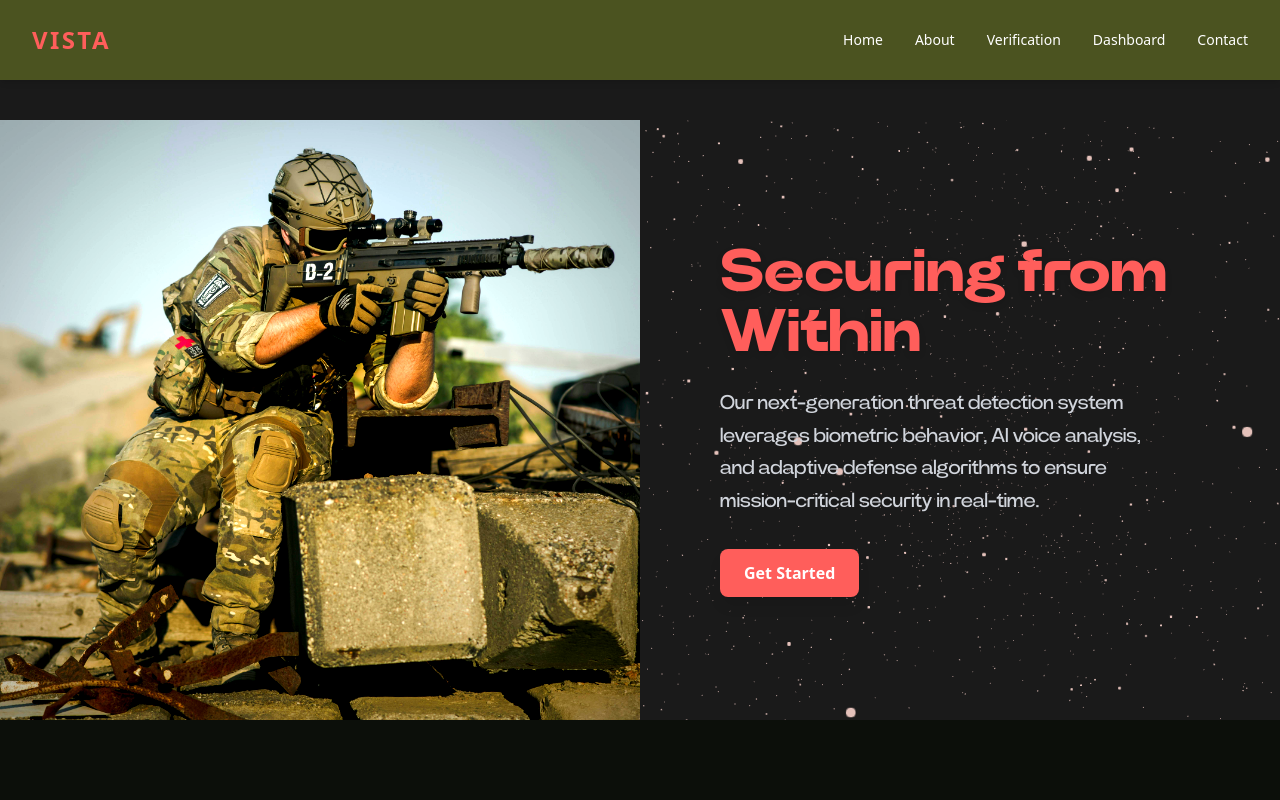
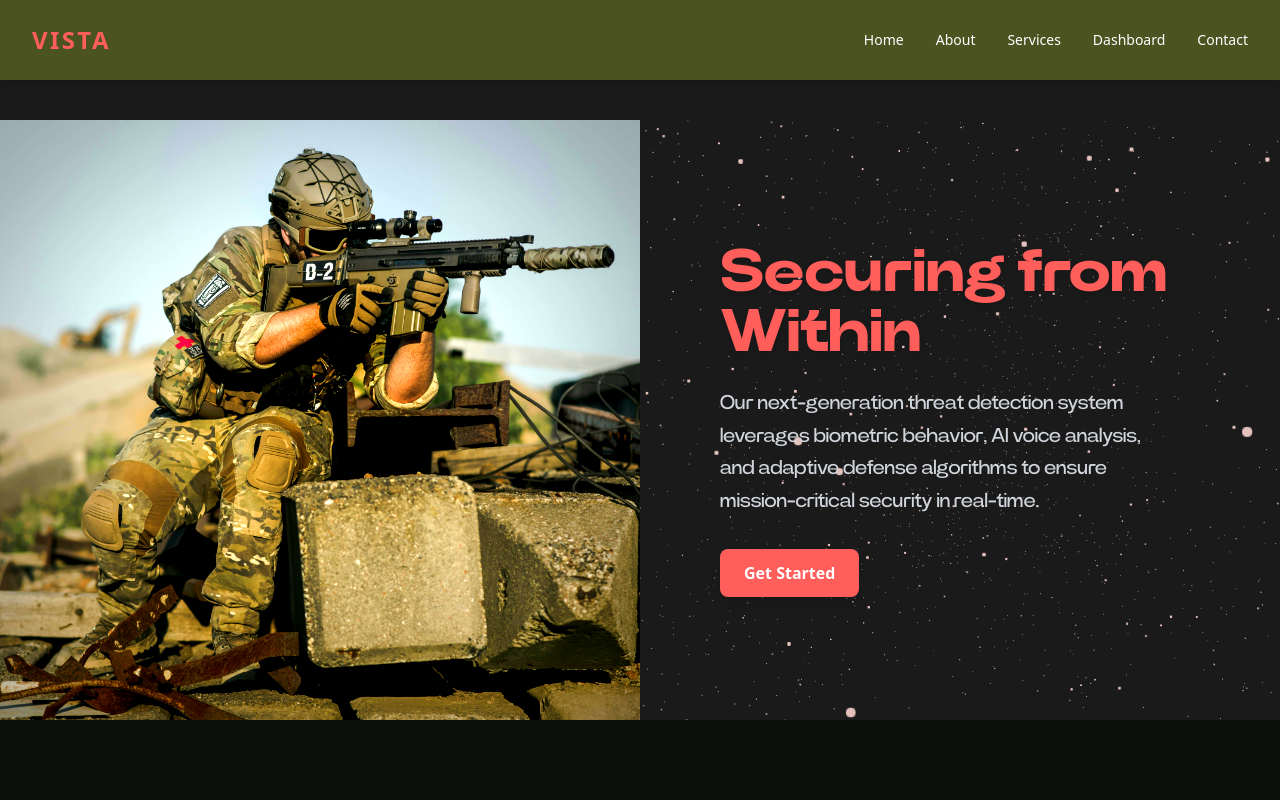
Before and after one commit to NIVISH24/VISTA, a Next.js app in the folder client-admin/vista_frontend/: page / in a window 1280 px wide. Shown: the top 800 px of the page. Built offline with nearby package versions, Linux system fonts and the light colour scheme.

Commit message:
Updated Navbar.js

```diff
--- a/client-admin/vista_frontend/components/Navbar.jsx
+++ b/client-admin/vista_frontend/components/Navbar.jsx
@@ -1,27 +1,58 @@
 "use client";
 
 import { useState } from "react";
+import { usePathname } from "next/navigation";
+import { Menu, X } from "lucide-react";
 import Link from "next/link";
-import { Menu, X } from "lucide-react";
 
 export default function Navbar() {
   const [menuOpen, setMenuOpen] = useState(false);
+  const pathname = usePathname();
+
+  const handleScroll = (id) => {
+    const section = document.getElementById(id);
+    if (section) {
+      section.scrollIntoView({ behavior: "smooth" });
+      setMenuOpen(false);
+    }
+  };
+
+  const isDashboard = pathname === "/dashboard";
+  const isHome = pathname === "/";
+
+  const headerClass = isDashboard
+    ? "w-full fixed top-0 z-50 bg-[#adabab16] backdrop-blur-md text-white shadow-md"
+    : isHome
+    ? "w-full fixed top-0 z-50 bg-[#4B5320] text-white shadow-md"
+    : "w-full fixed top-0 z-50 bg-black text-white shadow-md"; // fallback if needed
 
   return (
-    <header className="w-full fixed top-0 z-50 bg-[#4B5320] text-white shadow-md fon">
+    <header className={headerClass}>
       <div className="max-w-7xl mx-auto px-4 sm:px-6 lg:px-8 flex justify-between items-center h-20">
         {/* Logo */}
-        <div className="text-2xl font-extrabold tracking-widest text-[#FF5E5B]">
-          VISTA
-        </div>
+        <Link href="/">
+          <div className="text-2xl font-extrabold tracking-widest text-[#FF5E5B] cursor-pointer">
+            VISTA
+          </div>
+        </Link>
 
         {/* Desktop Navigation */}
         <nav className="hidden md:flex gap-8 text-sm font-medium">
-          <Link href="/">Home</Link>
-          <Link href="/about">About</Link>
-          <Link href="/verification">Verification</Link>
-          <Link href="/dashboard">Dashboard</Link>
-          <Link href="/contact">Contact</Link>
+          <button onClick={() => handleScroll("hero")} className="hover:text-khaki">
+            Home
+          </button>
+          <button onClick={() => handleScroll("about")} className="hover:text-khaki">
+            About
+          </button>
+          <button onClick={() => handleScroll("services")} className="hover:text-khaki">
+            Services
+          </button>
+          <Link href="/dashboard" passHref>
+    <button className="text-right">Dashboard</button>
+  </Link>
+          <button onClick={() => handleScroll("footer")} className="hover:text-khaki">
+            Contact
+          </button>
         </nav>
 
         {/* Mobile Menu Button */}
@@ -34,7 +65,7 @@ export default function Navbar() {
         </div>
       </div>
 
-      {/* Right Slide-in Mobile Menu */}
+      {/* Slide-in Mobile Menu */}
       <div
         className={`fixed top-0 right-0 h-full w-64 bg-[#4B5320] text-white z-50 transform transition-transform duration-300 ease-in-out ${
           menuOpen ? "translate-x-0" : "translate-x-full"
@@ -47,11 +78,16 @@ export default function Navbar() {
           </button>
         </div>
         <nav className="flex flex-col gap-6 px-6 py-6 text-lg font-medium">
-          <Link href="/" onClick={() => setMenuOpen(false)}>Home</Link>
-          <Link href="/about" onClick={() => setMenuOpen(false)}>About</Link>
-          <Link href="/verification" onClick={() => setMenuOpen(false)}>Verification</Link>
-          <Link href="/contact" onClick={() => setMenuOpen(false)}>Contact</Link>
-        </nav>
+  <button onClick={() => handleScroll("hero")}>Home</button>
+  <button onClick={() => handleScroll("about")}>About</button>
+  <button onClick={() => handleScroll("services")}>Services</button>
+  <a className="text-center" href="/dashboard" passHref>
+    <button className="text-right">Dashboard</button>
+  </a>
+  <button onClick={() => handleScroll("footer")}>Contact</button>
+</nav>
+
+
       </div>
     </header>
   );
```
